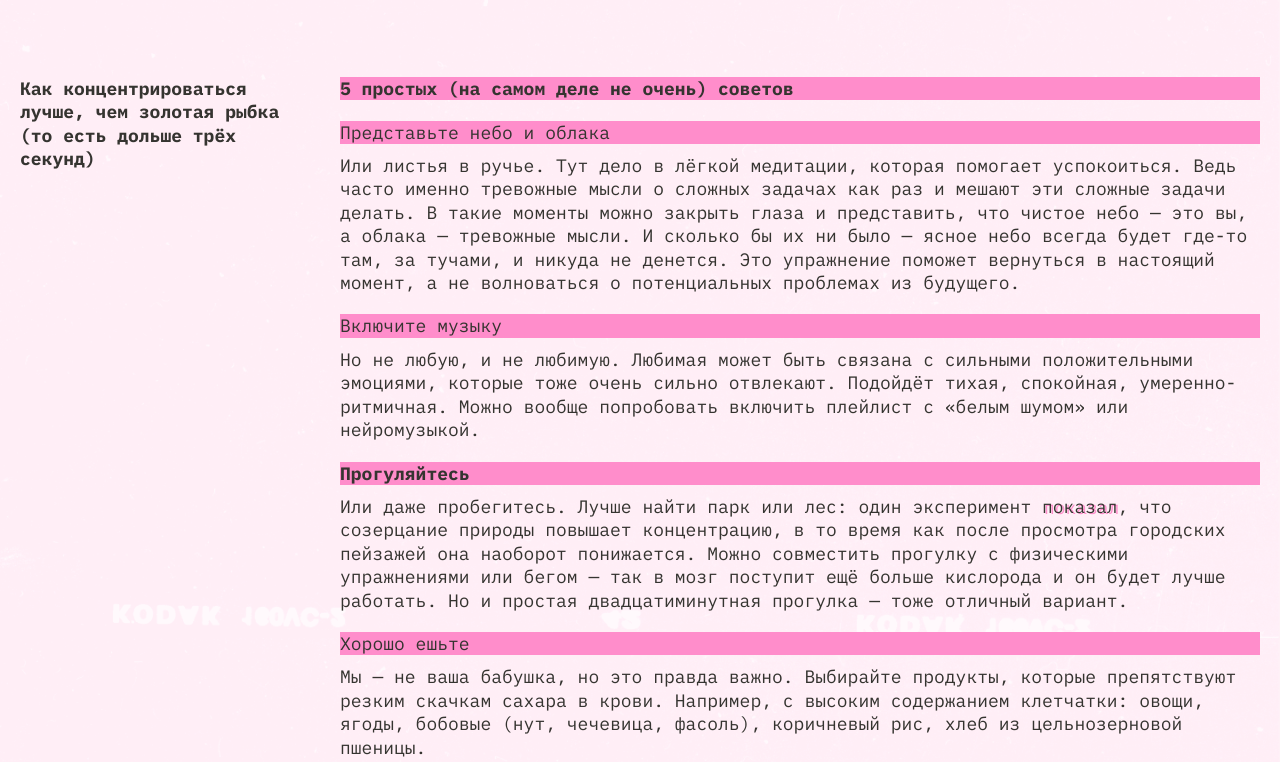
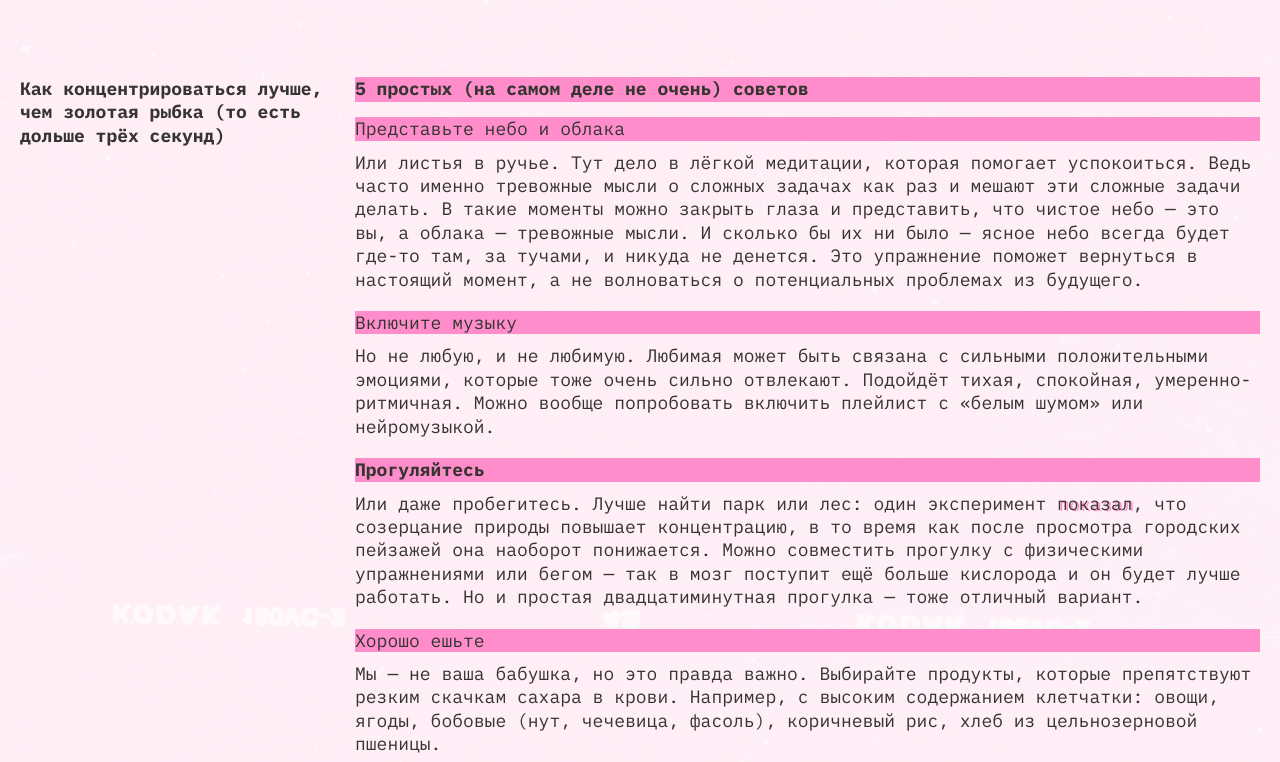
Before and after one commit to daneelreel/slozhno-sosredotochitsya-fd, a plain HTML site: page index.html in a window 1280 px wide. Shown: the part 1762-2524 px from the top of the page. Drawn offline with Linux system fonts and the light colour scheme.

Commit message:
внес правки по верстке

```diff
--- a/styles/style.css
+++ b/styles/style.css
@@ -213,6 +213,7 @@
 }
 
 .gallery {
+  margin-block-start: -20px;
   display: grid;
   gap: 10px;
   height: fit-content;
@@ -307,6 +308,7 @@
   }
 
   .gallery {
+    margin-block-start: 0px;
     grid-template-columns: 1fr 1fr 1fr;
     grid-template-rows: repeat(3, auto);
     gap: 20px;
@@ -374,7 +376,7 @@
   }
 
   .minor-title {
-    max-width: 300px;
+    max-width: 315px;
   }
 
   .section-causes .card:first-of-type {
@@ -389,6 +391,14 @@
     grid-row: 2/2;
   }
 
+  .post-minor-title {
+    max-height: 35%;
+  }
+
+  .section__list {
+    margin-block-start: -50px;;
+  }
+
   .footer {
     min-height : 768px;
   }
```
